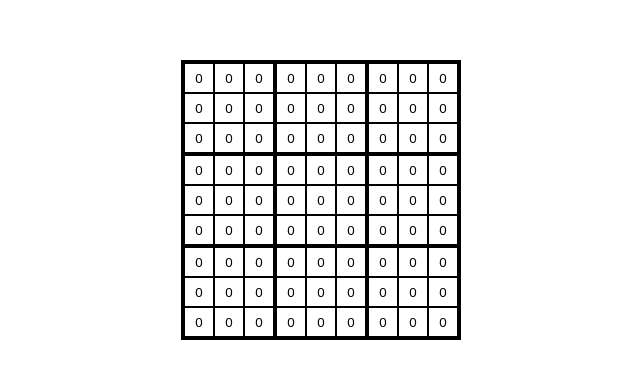
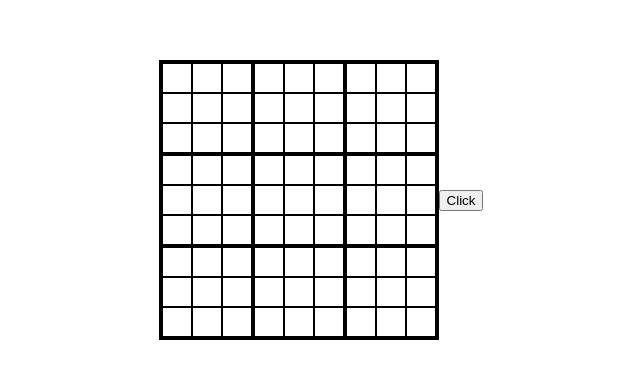
Before and after one commit to Connor-Turlan/sudoku-solver-vite, a React (Vite) app: page / in a window 1280 px wide. Shown: the part 208-586 px from the top of the page, without its empty margins (327-967 px from the left). Built offline with nearby package versions, Linux system fonts and the light colour scheme.

Commit message:
fixed array state issue........

```diff
--- a/src/components/InputSquare/InputSquare.jsx
+++ b/src/components/InputSquare/InputSquare.jsx
@@ -2,8 +2,8 @@ import { useEffect } from "react";
 import { useState } from "react";
 import styles from "./InputSquare.module.scss";
 
-function InputSquare({ initialValue, onUpdate }) {
-	const [myValue, setMyValue] = useState(initialValue);
+function InputSquare({ value, onUpdate }) {
+	/* const [myValue, setMyValue] = useState(initialValue); */
 	const [isEditing, setEditing] = useState(false);
 
 	const handleChange = (event) => {
@@ -11,10 +11,10 @@ function InputSquare({ initialValue, onUpdate }) {
 
 		// validate and set the value.
 		if (/[1-9]?/.test(event.target.value)) {
-			setMyValue(event.target.value);
+			onUpdate(event.target.value);
 			setEditing(false);
 		} else {
-			setMyValue("");
+			onUpdate(event.target.value);
 		}
 	};
 
@@ -22,30 +22,27 @@ function InputSquare({ initialValue, onUpdate }) {
 		setEditing(true);
 	};
 
-	useEffect(() => {
-		onUpdate(myValue);
-	}, [myValue]);
-
-	const inputStyle = isEditing
-		? [styles.InputSquare__Editing, styles.InputSquare].join(" ")
-		: styles.InputSquare;
+	const baseStyle = styles.InputSquare;
+	const editStyle = [styles.InputSquare__Editing, styles.InputSquare].join(
+		" "
+	);
 
 	return (
 		<>
 			{isEditing ? (
 				<input
-					className={inputStyle}
+					className={editStyle}
 					type="text"
 					onChange={handleChange}
-					value={myValue}
+					value={value}
 					maxLength={1}
 				/>
 			) : (
 				<input
-					className={inputStyle}
+					className={baseStyle}
 					type="button"
 					onClick={enableEditing}
-					value={myValue}
+					value={value}
 				/>
 			)}
 		</>
--- a/src/components/SudokuGame/SudokuPuzzle/SudokuBox/SudokuCell/SudokuCell.jsx
+++ b/src/components/SudokuGame/SudokuPuzzle/SudokuBox/SudokuCell/SudokuCell.jsx
@@ -4,18 +4,16 @@ import InputSquare from "../../../../InputSquare/InputSquare";
 import styles from "./SudokuCell.module.scss";
 
 function SudokuCell({ boxIndex, cellIndex, initialValue }) {
-	const { gameState, setGameState } = useContext(SudokuContext);
-	const [value, setValue] = useState(0);
+	const { gameState, updateCell } = useContext(SudokuContext);
 
-	useEffect(() => {
-		gameState[boxIndex][cellIndex] = value;
-		setGameState(gameState);
-	}, [value]);
+	const onUpdate = (newValue) => {
+		updateCell(boxIndex, cellIndex, newValue);
+	};
 
 	return (
 		<InputSquare
-			onUpdate={setValue}
-			initialValue={gameState[boxIndex][cellIndex]}
+			onUpdate={onUpdate}
+			value={gameState[boxIndex][cellIndex] || ""}
 		/>
 	);
 }
--- a/src/contexts/SudokuContext.jsx
+++ b/src/contexts/SudokuContext.jsx
@@ -4,18 +4,37 @@ import { createContext, useState } from "react";
 export const SudokuContext = createContext();
 
 export const SudokuContextProvider = ({ children }) => {
-	const game = Array(9).fill(Array(9).fill(0));
+	const game = Array(9)
+		.fill(undefined)
+		.map(() => new Array(9).fill(0));
+
 	const [gameState, setGameState] = useState(game);
+
+	const handleClick = () => {
+		console.log("blip");
+		setGameState(
+			gameState.map((box, box_index) =>
+				box.map((cell, index) => box_index * 9 + index)
+			)
+		);
+	};
+
+	const updateCell = (box, cell, value) => {
+		const newGameState = gameState.slice();
+		newGameState[box][cell] = value;
+		setGameState(newGameState);
+	};
 
 	useEffect(() => {
 		console.log("update");
 	}, [gameState]);
 
-	const context = { gameState, setGameState };
+	const context = { gameState, setGameState, updateCell };
 
 	return (
 		<SudokuContext.Provider value={context}>
 			{children}
+			<button onClick={handleClick}>Click</button>
 		</SudokuContext.Provider>
 	);
 };
```
